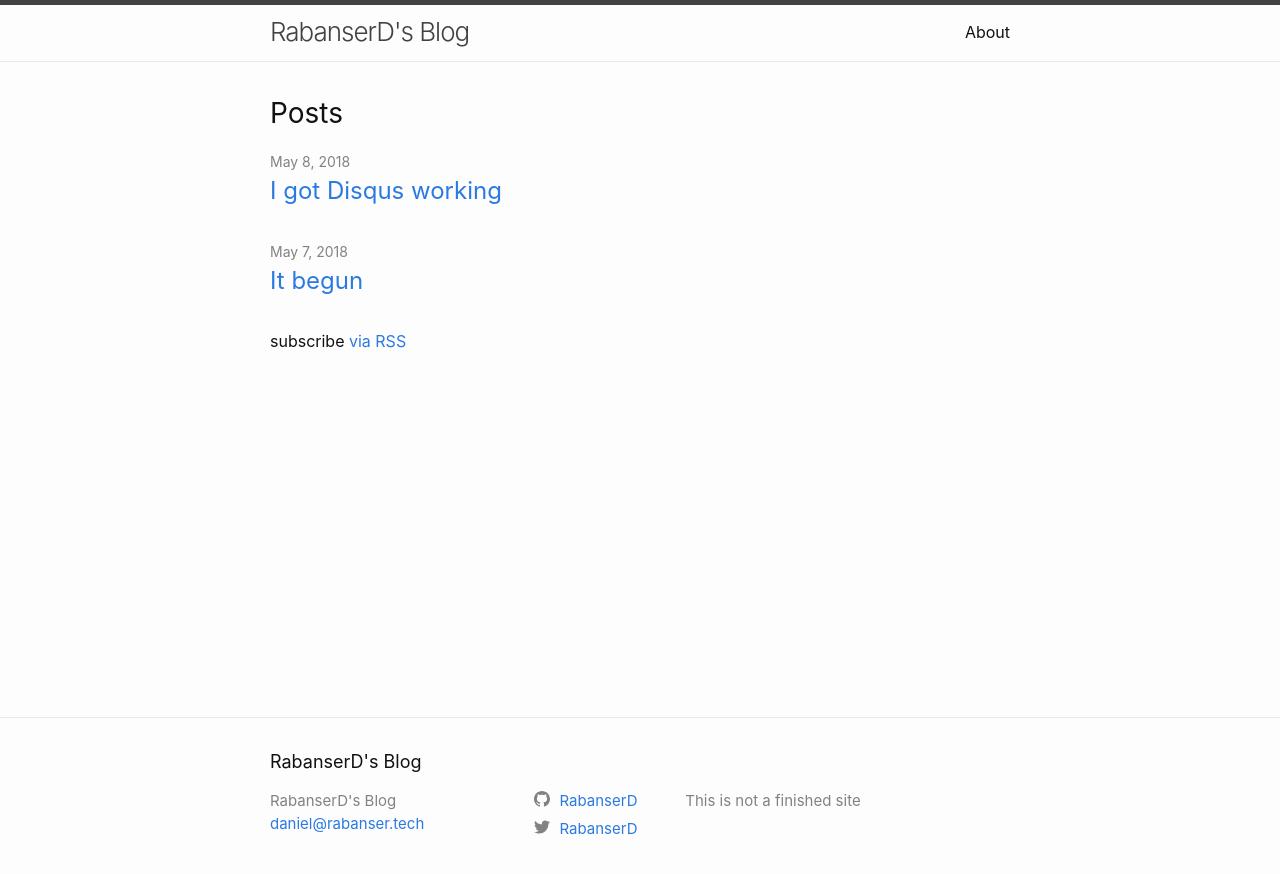
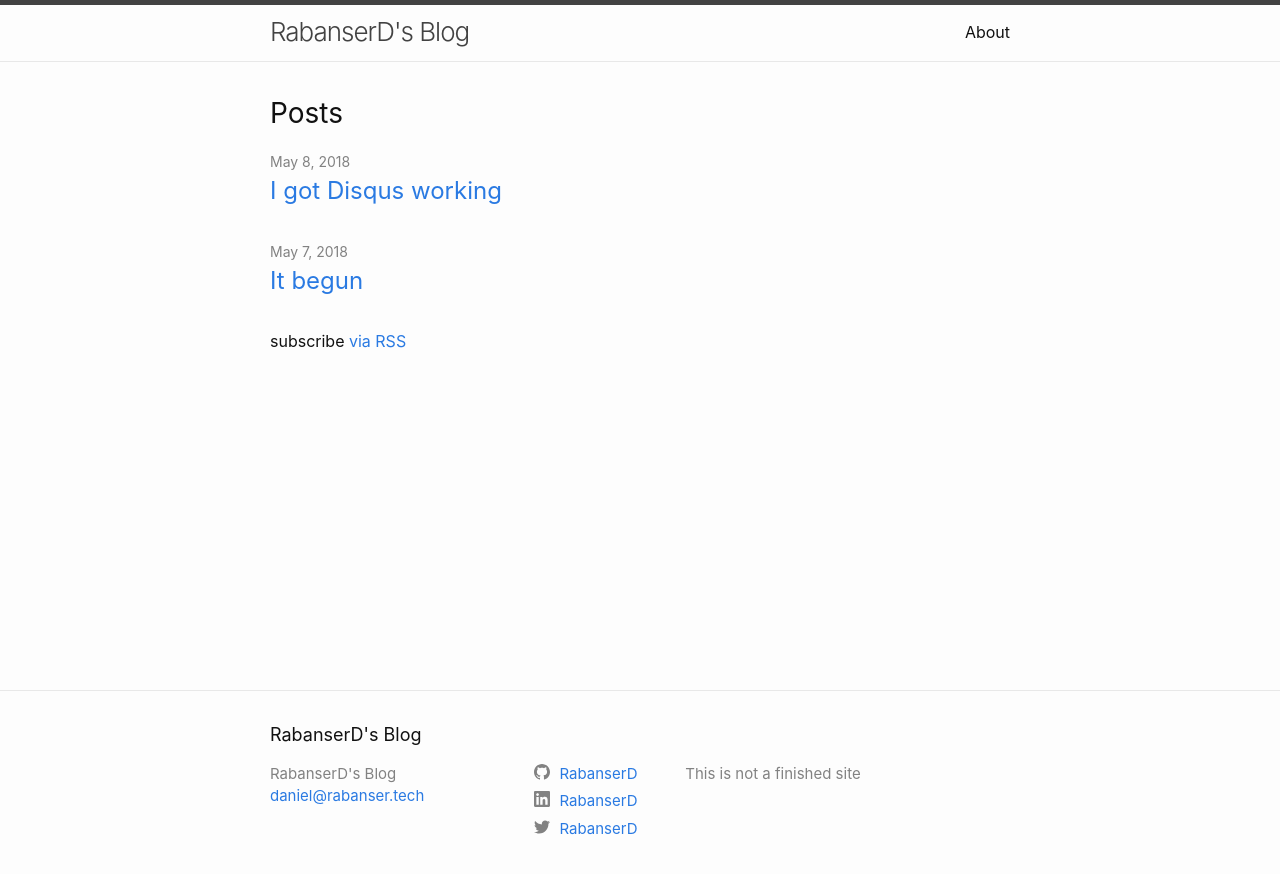
Before and after one commit to kwchan19/rabanserd.github.io, a Jekyll site: the page built from index.md, in a window 1280 px wide. Shown: the top 874 px of the page. Built offline with Jekyll 4.4.1, drawn with Linux system fonts in a browser that asks for light colours.

Commit message:
Update _config.yml

```diff
--- a/_config.yml
+++ b/_config.yml
@@ -5,6 +5,7 @@ baseurl: ""
 url: "https://www.rabanser.tech"
 twitter_username: RabanserD
 github_username:  RabanserD
+linkedin_username: RabanserD
 disqus:
   shortname: www-rabanser-tech
 
```
